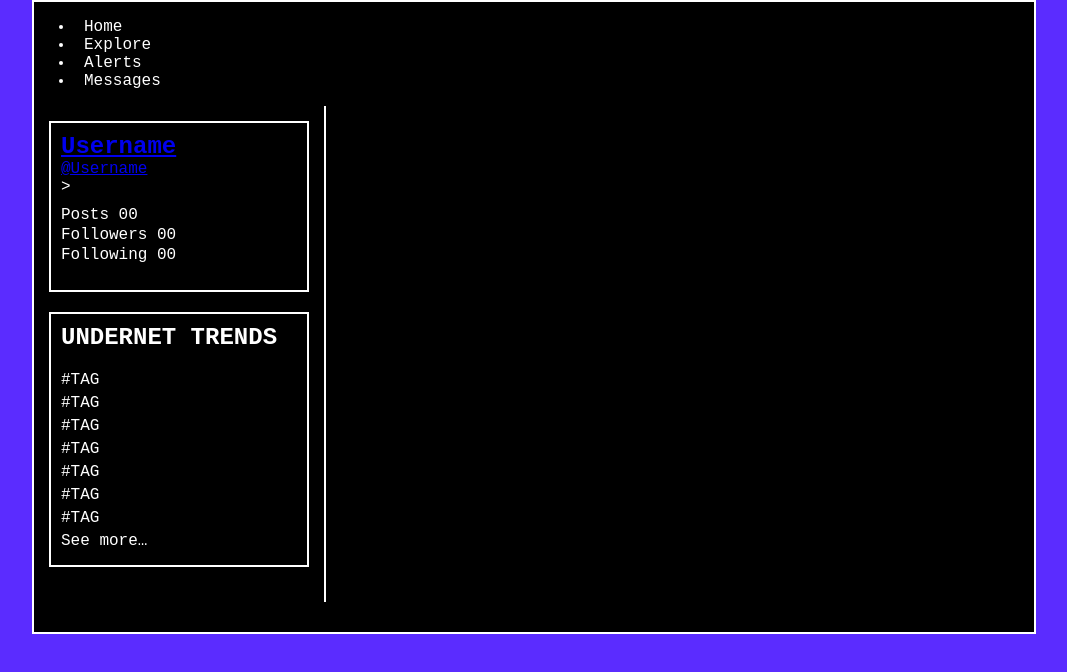
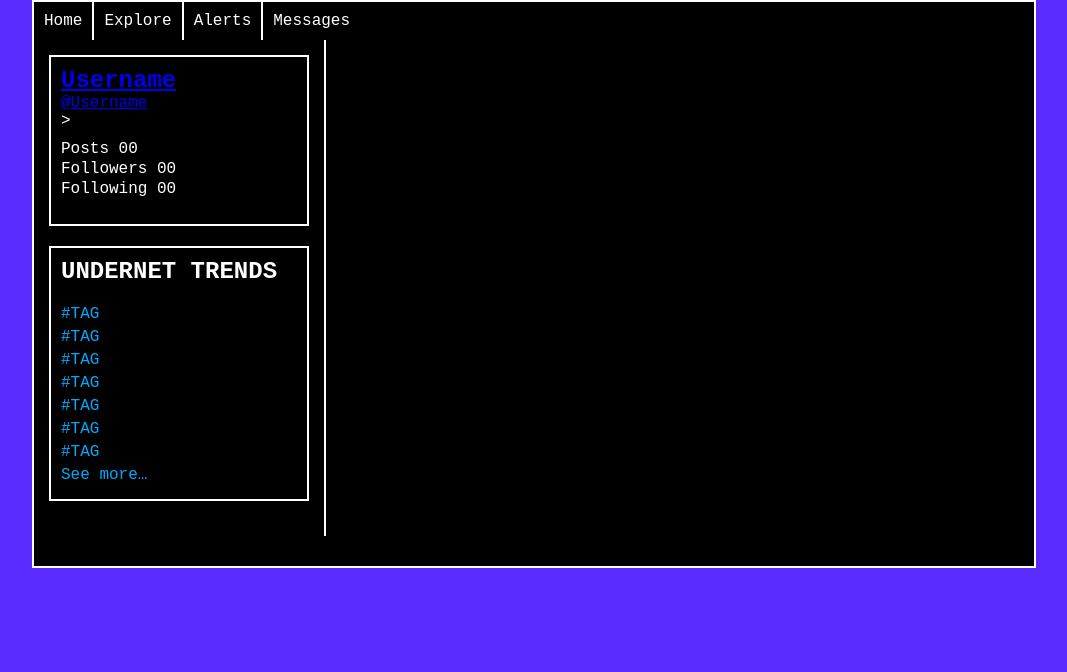
Before and after one commit to bezau1/undernet, a plain HTML site: page index.html in a window 1280 px wide. Shown: the whole page, without its empty margins (106-1173 px from the left). Drawn offline with Linux system fonts and the light colour scheme.

Commit message:
Fix nav and trending list styling; remove bullets
Added styles for navbar and trending lists, including flex display and hover effects.

```diff
--- a/undernet.css
+++ b/undernet.css
@@ -30,6 +30,44 @@ body {
   text-decoration: none;
   border-right: 2px solid #ffffff;
 }
+/* Navbar list adjustments */
+.navbar ul {
+  list-style: none;
+  margin: 0;
+  padding: 0;
+  display: flex;
+}
+
+.navbar li {
+  flex: 1;
+  border-right: 2px solid #ffffff;
+}
+
+.navbar li:last-child {
+  border-right: none;
+}
+
+.navbar li a {
+  display: block;
+  padding: 10px;
+}
+
+/* Trending list adjustments */
+.trends ul {
+  list-style: none;
+  margin: 0;
+  padding: 0;
+}
+
+.trends ul li {
+  margin-bottom: 5px;
+  color: #00aaff;
+}
+
+.trends ul li:hover {
+  color: #FFD700;
+}
+
 
 .navbar a:last-child {
   border-right: none;
```
